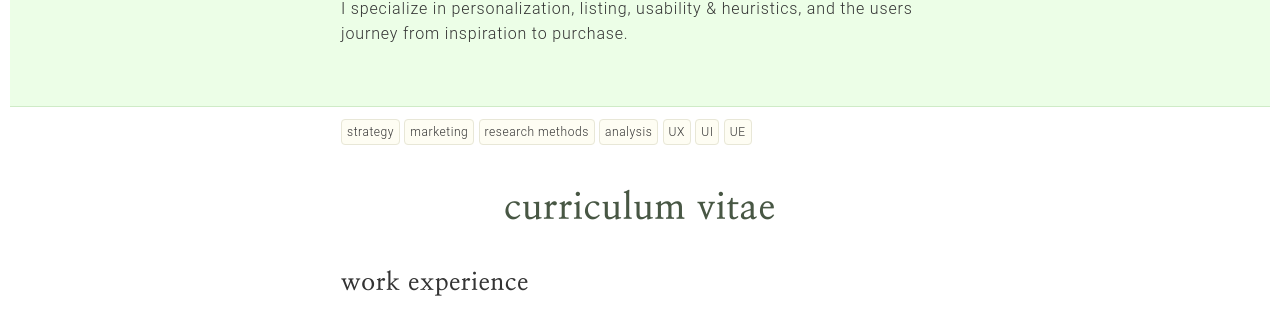
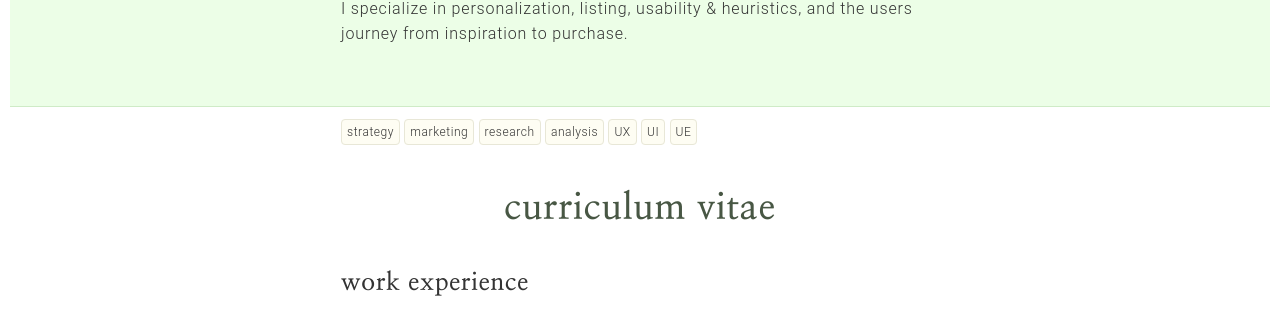
Before and after one commit to dyutibarma/monochrome, a Jekyll site: the page built from about.md, in a window 1280 px wide and 900 px high. Shown: the part 395-704 px from the top of the window. Built offline with Jekyll 4.4.1, drawn with Linux system fonts in a browser that asks for light colours.

Commit message:
Update about.md

```diff
--- a/about.md
+++ b/about.md
@@ -5,7 +5,7 @@ description: This page is about me.
 tags:
 - strategy
 - marketing
-- research methods
+- research
 - analysis
 - UX
 - UI
```
